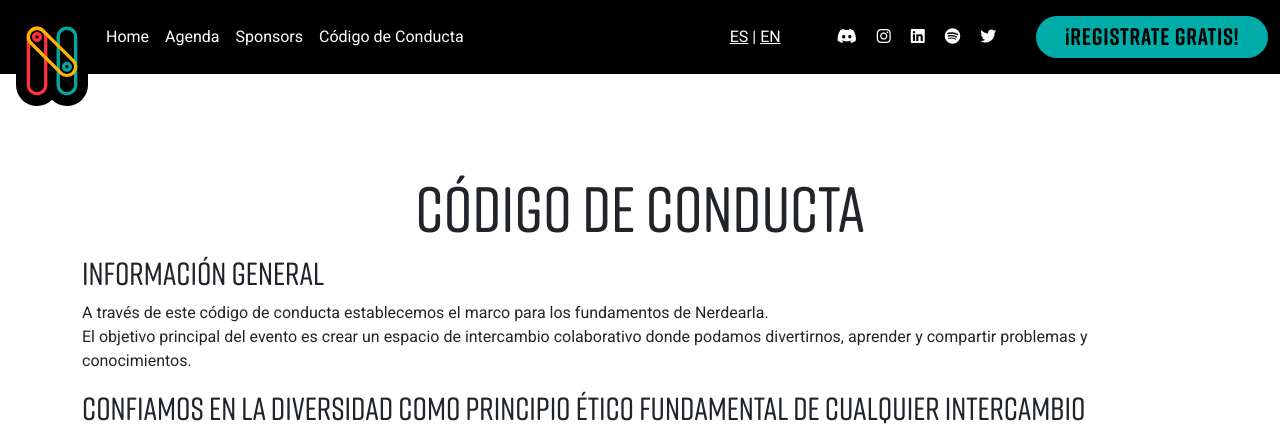
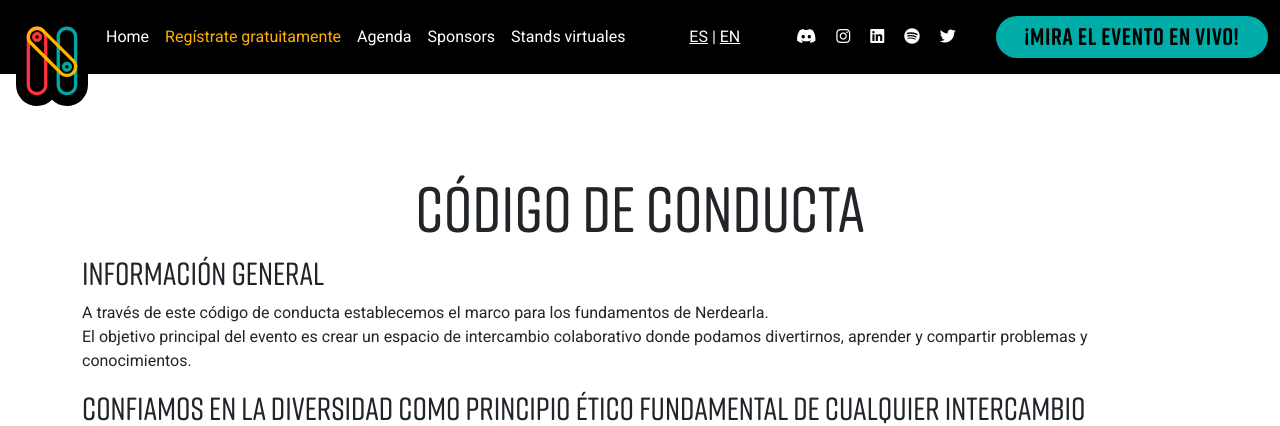
Before and after one commit to sysarmy/2024.nerdear.la, a Flask app: page /1/code_of_conduct/ in a window 1280 px wide. Shown: the top 426 px of the page. Run offline with Flask 3, Linux system fonts and the light colour scheme; some libraries are stand-ins or nearby versions; some web fonts are replaced.

Commit message:
Changing buttons and links for going live

```diff
--- a/app/templates/components/hero.html
+++ b/app/templates/components/hero.html
@@ -13,9 +13,8 @@
          <div class="darken-overlay"></div>
       {#   <a href="https://nerdear.la/qr" class="custom_button_qr">{{ _("Ingresá con QR") }}</a> #}
          <div class="logo"></div>
-         <p class="blurb no-border text-center">{{ _("11 al 13 de abril, 2024 - Santiago de Chile") }}<br />
-            <a href="/es/agenda" style="color:#fff"> {{_("Conoce la agenda") }}</a><br /><br />
-            <a href="https://reg.nerdear.la/?utm_source=hero" class="custom_button_vivo">{{ _("¡Regístrate gratis!") }}</a>
+         <p class="blurb no-border text-center">{{ _("11 al 13 de abril, 2024 - Santiago de Chile") }}<br /><br />
+            <a href="https://nerdear.live" class="custom_button_vivo">{{ _("¡Mira el evento en vivo!") }}</a>
          </p>
          </div>
    </div>
--- a/app/templates/components/navbar.html
+++ b/app/templates/components/navbar.html
@@ -32,11 +32,13 @@
             <div class="navbar-nav me-auto justify-content-center align-items-center">
                {# Put the items (apart of brand) of the navbar here #}
                <a class="nav-link nav-item" href="{{ url_for('index', lang_code=lang_code) }}">{{ _("Home") }}</a>
+               <a class="nav-link nav-item"
+                  href="https://reg.nerdear.la/?utm_source=navbar"><span style="color:#ffaf00">{{ _("Regístrate gratuitamente") }}</span></a>
                <a class="nav-link nav-item" href="{{ url_for('agenda', lang_code=lang_code) }}">{{ _("Agenda") }}</a>
                <a class="nav-link nav-item" href="{{ url_for('sponsors', lang_code=lang_code) }}">{{ _("Sponsors") }}</a>
-               <a href="{{ url_for('code_of_conduct', lang_code=lang_code) }}" class="nav-item nav-link px-2 text-white">{{ _("Código de Conducta") }}</a>
-              {#  <a class="nav-link nav-item"
-                  href="https://nerdear.live/sponsors">{{ _("Stands virtuales") }}</a> #}
+               {# <a href="{{ url_for('code_of_conduct', lang_code=lang_code) }}" class="nav-item nav-link px-2 text-white">{{ _("Código de Conducta") }}</a> #}
+               <a class="nav-link nav-item"
+                  href="https://nerdear.live/sponsors">{{ _("Stands virtuales") }}</a>
               {# <a class="nav-link nav-item"
                   href="https://nerdear.live/jobs">{{ _("Búsquedas laborales") }}</a>
               {#   <a class="nav-link nav-item"
@@ -72,8 +74,8 @@
             </div>
             <div class="navbar-nav d-flex justify-content-center align-items-center">
                {# Register button #}
-               <a href="https://reg.nerdear.la/?utm_source=navbar"
-                  class="custom_button">{{ _("¡Registrate gratis!") }}</a>
+               <a href="https://nerdear.live"
+                  class="custom_button">{{ _("¡Mira el evento en vivo!") }}</a>
             </div>
          </div>
       </div>
```
Also changed, not shown: 1 other file.
